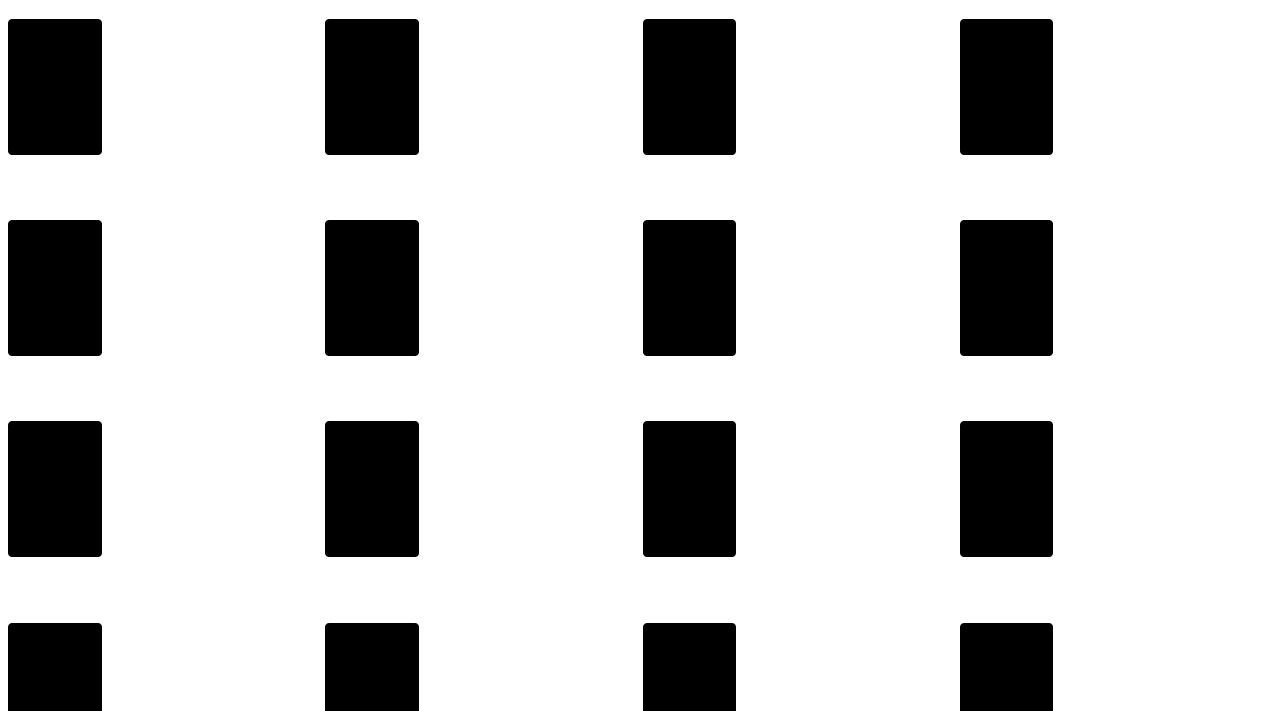
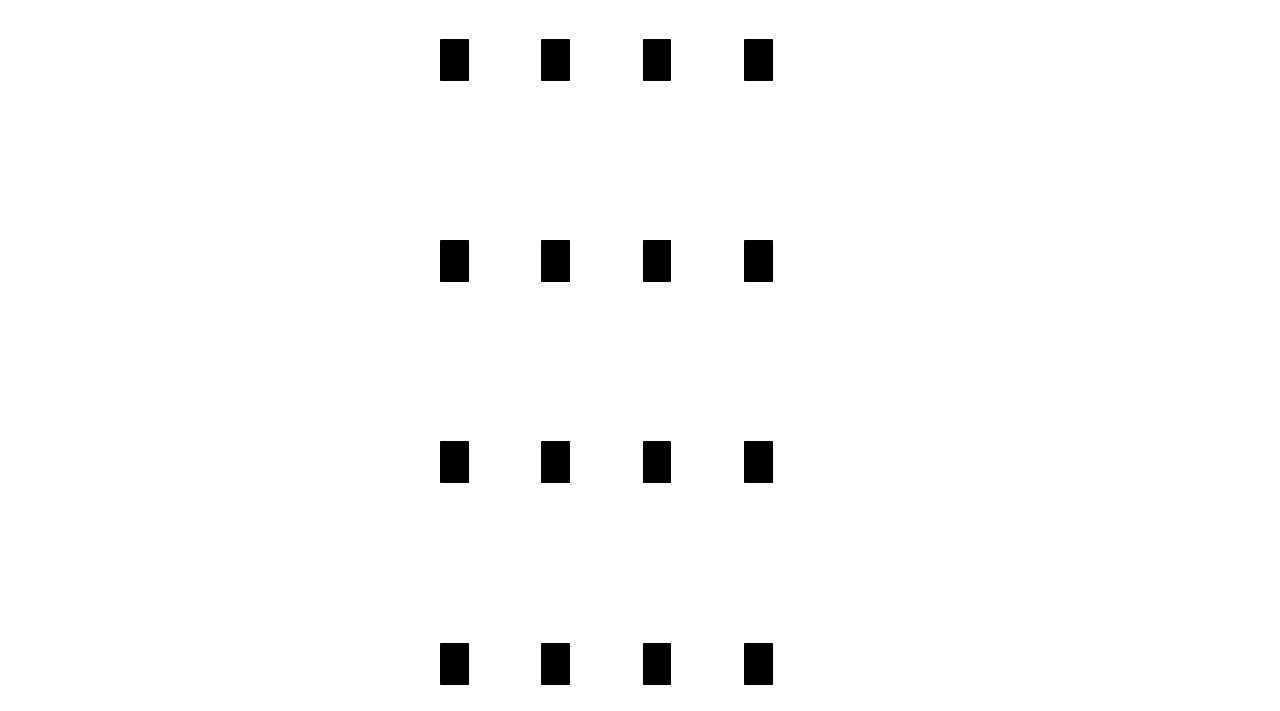
Before and after one commit to muthee-p/matching_game, a plain HTML site: page index.html in a window 1280 px wide. Shown: the part 89-800 px from the top of the page. Drawn offline with Linux system fonts and the light colour scheme.

Commit message:
Update style.css

```diff
--- a/style.css
+++ b/style.css
@@ -1,8 +1,15 @@
 .game-container {
   text-align: center;
   padding-top: 20px;
+  display: flex;
+  flex-direction: column;
+  justify-content: center;
+  align-items: center;
 }
-
+.grid-container {
+  max-width: 400px;
+  margin-top: 20px;
+}
 .gridContainer {
   max-width: 400px;
   margin-top: 20px;
```
